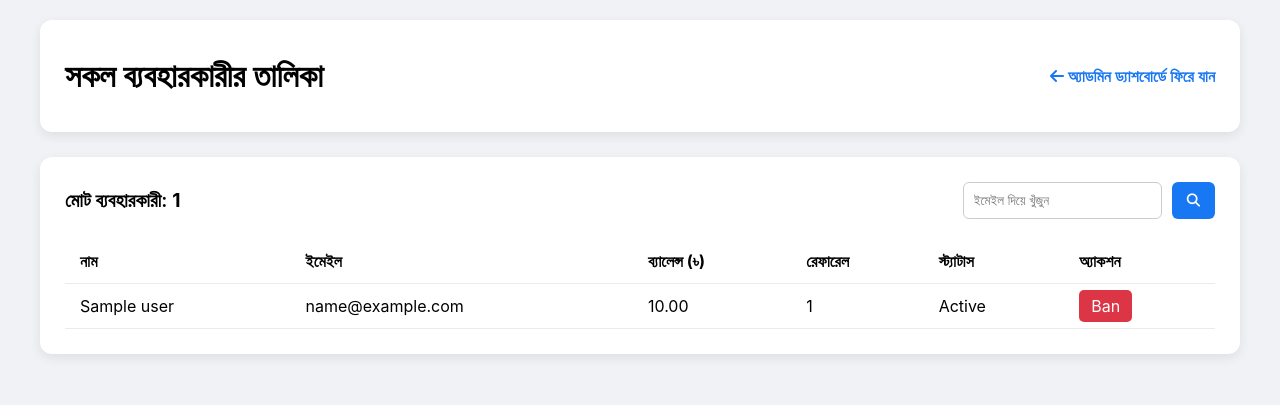
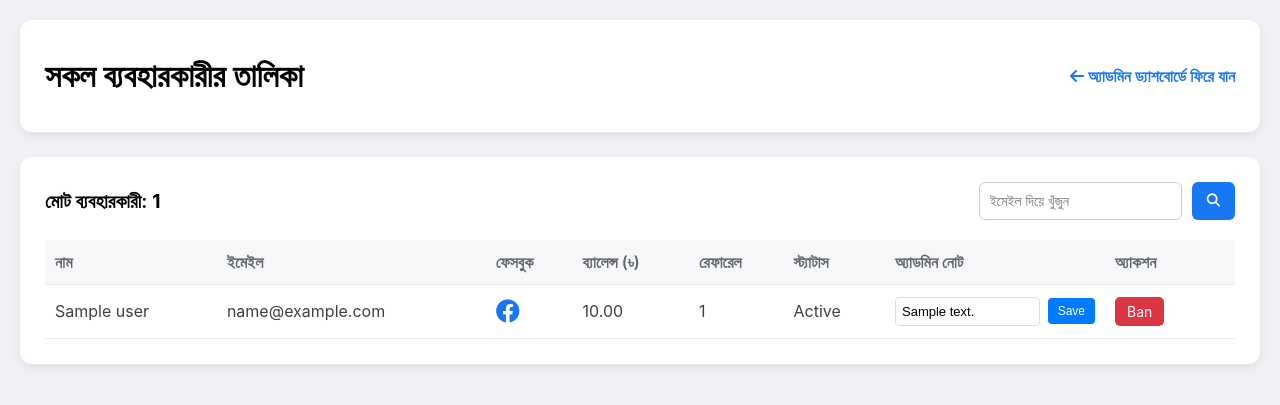
Before and after one commit to uto24/Riseii, a Flask app: template templates/users_list.html in a window 1280 px wide. Shown: the top 405 px of the page. Run offline with Flask 2, Linux system fonts and the light colour scheme; the template is opened without the code that fills it: most values are stand-ins (such as "Sample title", 1, 10 or a date in 2020); some libraries are stand-ins or nearby versions.

Commit message:
Update users_list.html

```diff
--- a/templates/users_list.html
+++ b/templates/users_list.html
@@ -6,23 +6,30 @@
     <title>সকল ব্যবহারকারী - অ্যাডমিন প্যানেল</title>
     <link rel="stylesheet" href="https://cdnjs.cloudflare.com/ajax/libs/font-awesome/6.1.1/css/all.min.css">
     <style>
-        /* আগের CSS কোড এখানে থাকবে */
         body { font-family: -apple-system, BlinkMacSystemFont, "Segoe UI", Roboto, sans-serif; background-color: #f0f2f5; margin: 0; padding: 20px; }
-        .container { max-width: 1200px; margin: auto; }
+        .container { max-width: 1400px; margin: auto; }
         .header { display: flex; justify-content: space-between; align-items: center; background: #fff; padding: 15px 25px; border-radius: 12px; box-shadow: 0 4px 12px rgba(0,0,0,0.08); margin-bottom: 25px; }
         .back-link { color: #1877f2; text-decoration: none; font-weight: 600; }
         .card { background: white; border-radius: 12px; padding: 25px; margin-bottom: 25px; box-shadow: 0 4px 12px rgba(0,0,0,0.08); }
         .stats-and-search { display: flex; justify-content: space-between; align-items: center; margin-bottom: 20px; flex-wrap: wrap; gap: 15px; }
         .stats-box { font-size: 1.2rem; font-weight: 600; }
         .search-box { display: flex; gap: 10px; }
-        .search-box input { padding: 10px; border: 1px solid #ccc; border-radius: 6px; }
+        .search-box input { padding: 10px; border: 1px solid #ccc; border-radius: 6px; font-size: 14px; }
         .search-box button { padding: 10px 15px; border: none; background: #1877f2; color: white; border-radius: 6px; cursor: pointer; }
-        .user-table { width: 100%; border-collapse: collapse; min-width: 1000px; }
-        .user-table th, .user-table td { padding: 12px 15px; text-align: left; border-bottom: 1px solid #e9ebee; }
-        .user-table .status-banned { color: #dc3545; font-weight: bold; }
-        .actions a { text-decoration: none; color: white; padding: 6px 12px; border-radius: 5px; }
+        .user-table { width: 100%; border-collapse: collapse; min-width: 1200px; }
+        .user-table th, .user-table td { padding: 12px 10px; text-align: left; border-bottom: 1px solid #e9ebee; vertical-align: middle; }
+        .user-table th { background-color: #f7f7f9; font-weight: 600; color: #606770; }
+        .user-table td { color: #3c4043; }
+        .status-banned { color: #dc3545; font-weight: bold; }
+        .actions a { text-decoration: none; color: white; padding: 6px 12px; border-radius: 5px; font-size: 14px; }
         .btn-ban { background-color: #dc3545; }
         .btn-unban { background-color: #28a745; }
+
+        /* --- Admin Note Styles --- */
+        .admin-note-container { display: flex; align-items: center; gap: 8px; }
+        .admin-note-input { width: 100%; border: 1px solid #ddd; border-radius: 4px; padding: 6px; font-size: 13px; }
+        .admin-note-save-btn { background: #007bff; color: white; border: none; padding: 6px 10px; border-radius: 4px; cursor: pointer; font-size: 12px; }
+        .note-status { font-size: 12px; color: green; display: none; }
     </style>
 </head>
 <body>
@@ -42,7 +49,14 @@
                 <table class="user-table">
                     <thead>
                         <tr>
-                            <th>নাম</th><th>ইমেইল</th><th>ব্যালেন্স (৳)</th><th>রেফারেল</th><th>স্ট্যাটাস</th><th>অ্যাকশন</th>
+                            <th>নাম</th>
+                            <th>ইমেইল</th>
+                            <th>ফেসবুক</th>
+                            <th>ব্যালেন্স (৳)</th>
+                            <th>রেফারেল</th>
+                            <th>স্ট্যাটাস</th>
+                            <th style="width: 200px;">অ্যাডমিন নোট</th>
+                            <th style="width: 120px;">অ্যাকশন</th>
                         </tr>
                     </thead>
                     <tbody>
@@ -50,6 +64,15 @@
                         <tr>
                             <td>{{ user.get('name', 'N/A') }}</td>
                             <td>{{ user.get('email', 'N/A') }}</td>
+                            <td>
+                                {% if user.get('facebook_profile') %}
+                                    <a href="{{ user.facebook_profile }}" target="_blank" title="Visit Profile">
+                                        <i class="fa-brands fa-facebook" style="color: #1877f2; font-size: 1.5rem;"></i>
+                                    </a>
+                                {% else %}
+                                    N/A
+                                {% endif %}
+                            </td>
                             <td>{{ "%.2f"|format(user.get('balance', 0)) }}</td>
                             <td>{{ user.get('referral_count', 0) }}</td>
                             <td>
@@ -58,6 +81,13 @@
                                 {% else %}
                                     <span>Active</span>
                                 {% endif %}
+                            </td>
+                            <td>
+                                <div class="admin-note-container">
+                                    <input type="text" class="admin-note-input" data-userid="{{ user.id }}" value="{{ user.get('admin_note', '') }}" placeholder="নোট লিখুন...">
+                                    <button class="admin-note-save-btn" data-userid="{{ user.id }}">Save</button>
+                                </div>
+                                <small class="note-status" id="status-{{ user.id }}"></small>
                             </td>
                             <td class="actions">
                                 {% if user.get('status') == 'banned' %}
@@ -73,5 +103,51 @@
             </div>
         </div>
     </div>
+
+    <script>
+        document.addEventListener('DOMContentLoaded', function() {
+            const saveButtons = document.querySelectorAll('.admin-note-save-btn');
+
+            saveButtons.forEach(button => {
+                button.addEventListener('click', function() {
+                    const userId = this.getAttribute('data-userid');
+                    const noteInput = document.querySelector(`.admin-note-input[data-userid='${userId}']`);
+                    const noteText = noteInput.value;
+                    const statusEl = document.getElementById(`status-${userId}`);
+
+                    // API তে POST রিকোয়েস্ট পাঠানো
+                    fetch(`/{{ admin_path }}/users/update-note/${userId}`, {
+                        method: 'POST',
+                        headers: {
+                            'Content-Type': 'application/json',
+                        },
+                        body: JSON.stringify({ note: noteText }),
+                    })
+                    .then(response => response.json())
+                    .then(data => {
+                        if (data.status === 'success') {
+                            statusEl.textContent = 'Saved!';
+                            statusEl.style.color = 'green';
+                        } else {
+                            statusEl.textContent = 'Error!';
+                            statusEl.style.color = 'red';
+                        }
+
+                        statusEl.style.display = 'inline';
+                        setTimeout(() => {
+                            statusEl.style.display = 'none';
+                        }, 2000); // ২ সেকেন্ড পর মেসেজটি চলে যাবে
+                    })
+                    .catch(error => {
+                        console.error('Error:', error);
+                        statusEl.textContent = 'Network Error!';
+                        statusEl.style.color = 'red';
+                        statusEl.style.display = 'inline';
+                    });
+                });
+            });
+        });
+    </script>
+
 </body>
 </html>
```
